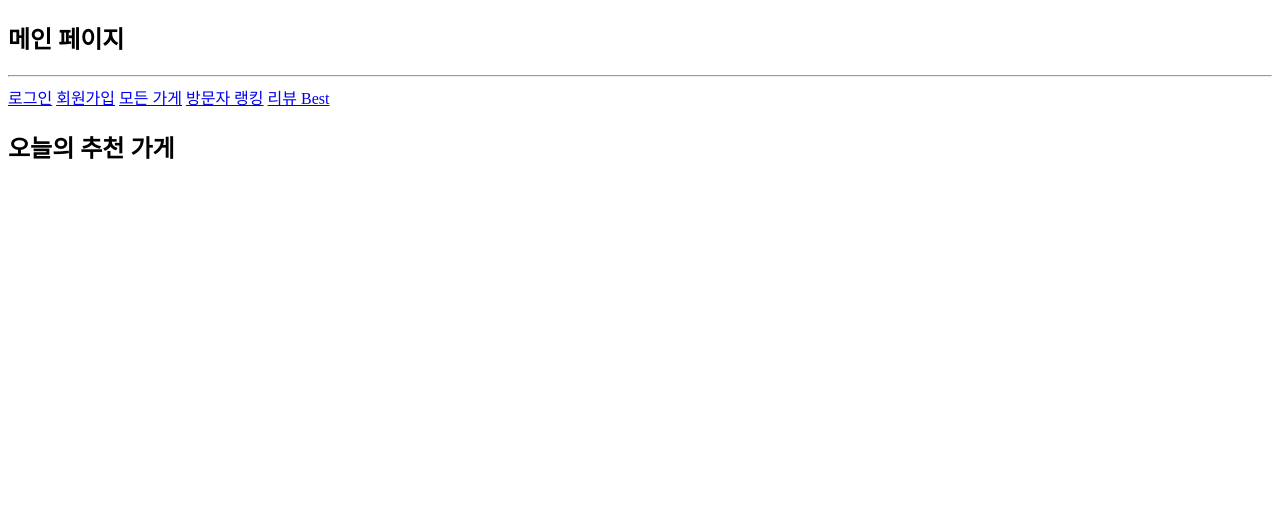
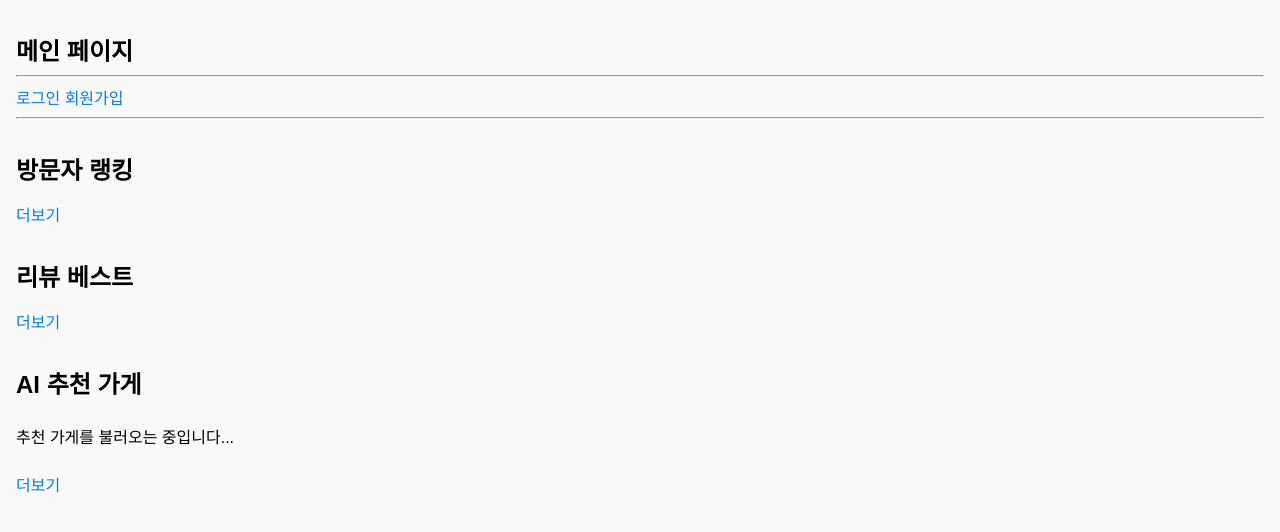
Before and after one commit to soool22/2025-likelion-ds3, a Django app: page /accounts/ in a window 1280 px wide. Shown: the top 532 px of the page. Run offline with Django 5.2, Linux system fonts and the light colour scheme.

Commit message:
[fix,bug] AI 출력 안정화, 메인페이지 랭킹 출력 수정

```diff
--- a/accounts/templates/accounts/mypage.html
+++ b/accounts/templates/accounts/mypage.html
@@ -8,7 +8,7 @@
 </head>
 <body>
     <h1>마이페이지</h1>
-    <a href="{% url 'accounts:main' %}">홈으로</a><br><br>
+    <a href="{% url 'home:main'%}">홈</a><br><br>
 
     <form method="POST" enctype="multipart/form-data" action="{% url 'accounts:profile_edit' %}">
         {% csrf_token %}
--- a/config/urls.py
+++ b/config/urls.py
@@ -6,7 +6,7 @@
 
 urlpatterns = [
     path('admin/', admin.site.urls),
-    path('', include('accounts.urls')),  # 루트 경로 처리
+    path('', include('home.urls')),  # 루트 경로 처리
     path('accounts/', include('accounts.full_urls')),  # 커스텀 + 소셜 로그인 통합
     path('visit_rewards/', include('visit_rewards.urls')),
     path('home/',include('home.urls')), # home url
--- a/home/templates/home/main.html
+++ b/home/templates/home/main.html
@@ -1,56 +1,117 @@
 {% load static %}
 
 <!DOCTYPE html>
-<html lang="en">
+<html lang="ko">
 <head>
     <meta charset="UTF-8">
     <meta name="viewport" content="width=device-width, initial-scale=1.0">
-    <title>main</title>
+    <title>메인 페이지</title>
+    <style>
+    body {
+        font-family: Arial, sans-serif;
+        margin: 16px;
+        background: #f9f9f9;
+    }
+    h2 {
+        margin-top: 32px;
+        margin-bottom: 8px;
+    }
+    .store-section {
+        margin-bottom: 32px;
+    }
+    .store-cards {
+        display: flex;
+        gap: 16px;
+        overflow-x: auto;
+        padding-bottom: 8px;
+    }
+    .store-card {
+        flex: 0 0 180px;
+        border: 1px solid #ddd;
+        border-radius: 8px;
+        padding: 10px;
+        box-shadow: 1px 1px 4px rgba(0,0,0,0.1);
+        text-align: center;
+        background: #fff;
+    }
+    .store-card h3 {
+        font-size: 1em;
+        margin: 8px 0;
+    }
+    .store-cards::-webkit-scrollbar {
+        height: 6px;
+    }
+    .store-cards::-webkit-scrollbar-thumb {
+        background: #ccc;
+        border-radius: 3px;
+    }
+    a {
+        text-decoration: none;
+        color: #007BFF;
+    }
+    a:hover {
+        text-decoration: underline;
+    }
+    </style>
 </head>
 <body>
-    <h2>메인 페이지</h2><hr>
-    {%if request.user.is_authenticated%}
-        {{request.user.nickname}}({{request.user.username}})님 환영합니다.   <a href="{% url 'accounts:logout' %}">로그아웃</a><br/><br>
+
+    <h2>메인 페이지</h2>
+    <hr>
+
+    {% if request.user.is_authenticated %}
+        {{ request.user.nickname }}({{ request.user.username }})님 환영합니다.
+        <a href="{% url 'accounts:logout' %}">로그아웃</a><br><br>
         <a href="{% url 'accounts:mypage' %}">마이페이지</a><br><br>
-
-    {%else%}
+    {% else %}
         <a href="{% url 'accounts:login' %}">로그인</a>
         <a href="{% url 'accounts:signup' %}">회원가입</a>
-    {%endif%}
-    <!-- 광고 -->
+    {% endif %}
 
-    <a href="{% url 'stores:public-store-list' %}">모든 가게</a>
-    <a href="{% url 'stores:popular-store-list' %}">방문자 랭킹</a>
-    <a href="{% url 'stores:review-best-list' %}">리뷰 Best</a>
+    <hr>
 
-    <h2>오늘의 추천 가게</h2>
-    <div class="store-cards">
-        {% for store in recommended_stores %}
-            <div class="store-card">
-                <h3>{{ store.name }}</h3>
-                <p>{{ store.reason }}</p>
-            </div>
-        {% endfor %}
+    <!-- 방문자 랭킹 -->
+    <div class="store-section">
+        <h2>방문자 랭킹</h2>
+        <div class="store-cards">
+            {% for store in top_visits %}
+                <div class="store-card">
+                    <h3><a href="{% url 'stores:store-detail' store.id %}">{{ store.name }}</a></h3>
+                </div>
+            {% endfor %}
+        </div>
+        <a href="{% url 'stores:popular-store-list' %}">더보기</a>
     </div>
 
-    <style>
-    .store-cards {
-        display: flex;
-        flex-wrap: wrap;
-        gap: 16px;
-    }
-    .store-card {
-        border: 1px solid #ddd;
-        border-radius: 8px;
-        padding: 12px;
-        width: 220px;
-        box-shadow: 1px 1px 4px rgba(0,0,0,0.1);
-    }
-    </style>
+    <!-- 리뷰 베스트 -->
+    <div class="store-section">
+        <h2>리뷰 베스트</h2>
+        <div class="store-cards">
+            {% for store in review_best %}
+                <div class="store-card">
+                    <h3><a href="{% url 'stores:store-detail' store.id %}">{{ store.name }}</a></h3>
+                </div>
+            {% endfor %}
+        </div>
+        <a href="{% url 'stores:review-best-list' %}">더보기</a>
+    </div>
 
-
-    <!-- 주간 인기 챌린지 -->
-
-</div>
+    <!-- AI 추천 가게 -->
+    <div class="store-section">
+        <h2>AI 추천 가게</h2>
+        <div class="store-cards">
+            {% if recommended_stores %}
+                {% for store in recommended_stores %}
+                    <div class="store-card">
+                        <h3><a href="{% url 'stores:store-detail' store.id %}">{{ store.name }}</a></h3>
+                    </div>
+                {% endfor %}
+            {% else %}
+                <p>추천 가게를 불러오는 중입니다...</p>
+            {% endif %}
+        </div>
+        <a href="{% url 'stores:public-store-list' %}">더보기</a>
+    </div>
 
 </body>
+</html>
--- a/visit_rewards/templates/visit_rewards/my_rewards.html
+++ b/visit_rewards/templates/visit_rewards/my_rewards.html
@@ -6,7 +6,7 @@
     <script src="https://unpkg.com/html5-qrcode" type="text/javascript"></script>
 </head>
 <body>
-    <a href="{% url 'accounts:main' %}">홈으로</a><br><br>
+    <a href="{% url 'home:main'%}">홈</a><br><br>
     <h2>내 포인트: {{ points }}점</h2>
 
     <a href="{% url 'visit_rewards:purchase_history' %}">구매 내역</a><br><br>
```
Also changed, not shown: ai_services/services.py (+61 -50 lines), ai_services/views.py (+0 -47 lines), home/views.py (+56 -5 lines), stores/views.py (+9 -18 lines).
